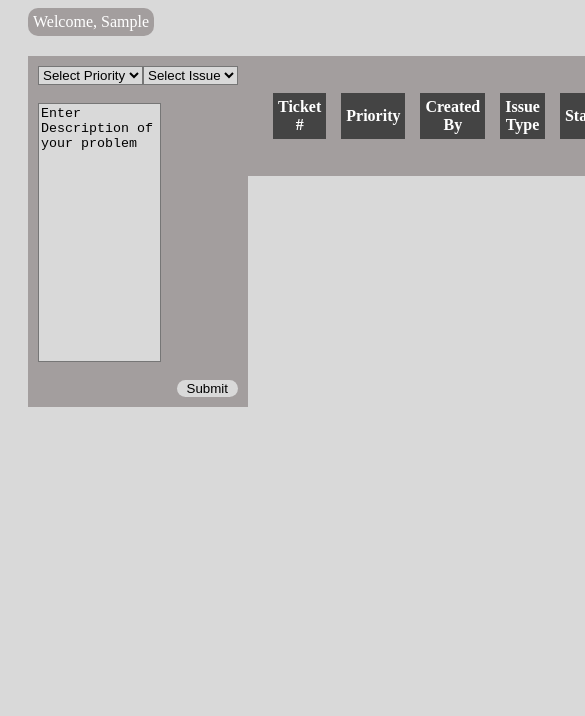
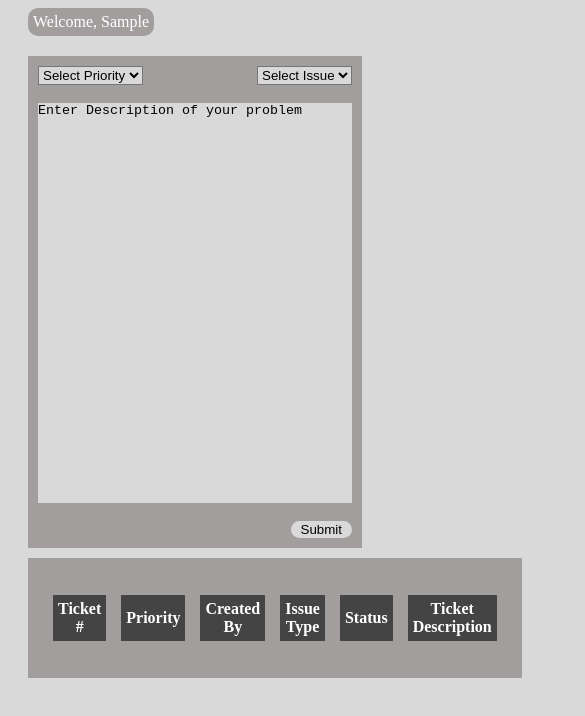
Before and after one commit to Keldon-lopez/Foundations-Capstone, a website: page Public/index.html in a window 390 px wide. Both pictures are taken after typing "Sample" into the empty fields and a click on the button "LOGIN". Shown: the top 716 px of the page, 585 px wide, since content can reach past the window. Drawn offline with nearby package versions, Linux system fonts and the light colour scheme; no server answers.

Commit message:
added responsive styling and fixed some syntax

```diff
--- a/Public/index.css
+++ b/Public/index.css
@@ -41,8 +41,8 @@ input {
   flex-direction: row;
   justify-content: space-between;
   margin: 20px;
+}
 
-}
 #ticketSubmissionForm {
   display: flex;
   flex-direction: column;
@@ -66,9 +66,12 @@ select {
   background-color: #d9d9d9;
   resize: none;
   color: black;
-  height: 30vh;
+  padding: 0;
+  border-width: 0;
+  height: 30em;
   width: 30vw;
 }
+
 #ticketSubmitButtonContainer {
   display: flex;
   flex-direction: row-reverse;
@@ -116,3 +119,15 @@ td {
 #description {
   width: auto;
 }
+
+@media (max-width: 1250px) {
+  #ticketDescription, #ticketTable{
+    width: 100%;
+  }
+  #ticketingInterface {
+    flex-direction: column;
+  }
+  #ticketListContainer{
+    padding-top: 10px;
+  }
+}
--- a/Public/index.js
+++ b/Public/index.js
@@ -20,7 +20,6 @@ const signIn = (e) => {
 
     let usernameIcon = document.createElement("div");
     let ticketingInterface = document.createElement("div");
-    ticketingInterface.classList.add("ticketingInterface");
     ticketingInterface.innerHTML = `<div id="ticketingInterface">
         <div id="ticketFormContainer">
             <form id="ticketSubmissionForm">
@@ -93,7 +92,7 @@ const getTickets = () => {
     ticketBody.innerHTML = "";
     let ticketArr = res.data;
     ticketArr.sort(function(a, b){return a.ticket_id - b.ticket_id});
-    res.data.forEach((elem) => {
+    ticketArr.forEach((elem) => {
       console.log(elem);
       let { ticket_id, priority, username, type, status, description } = elem;
       let ticketRow = document.createElement("tr");
```
